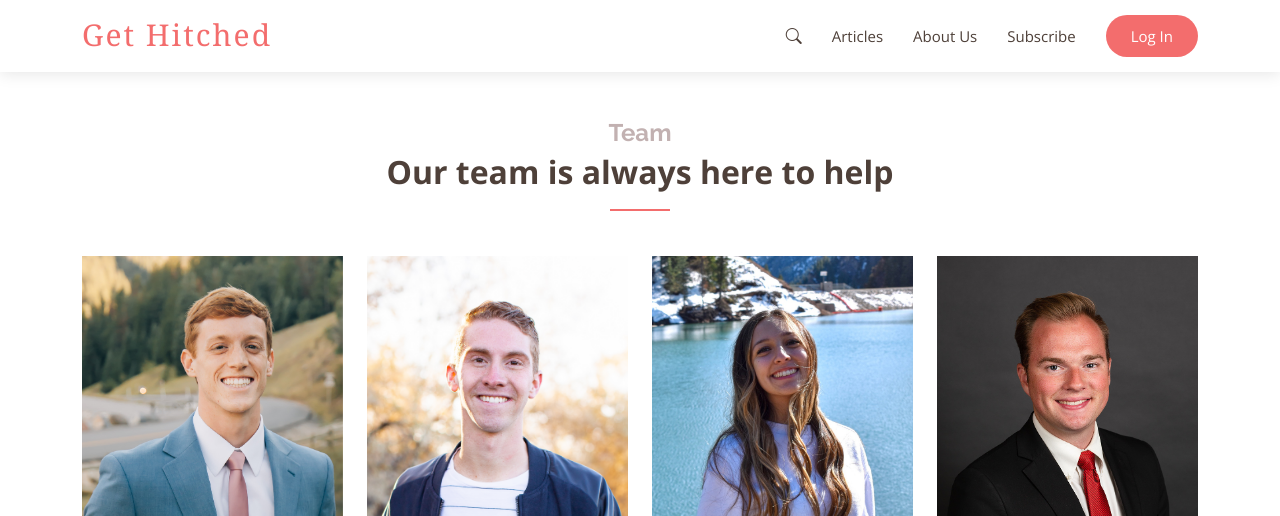
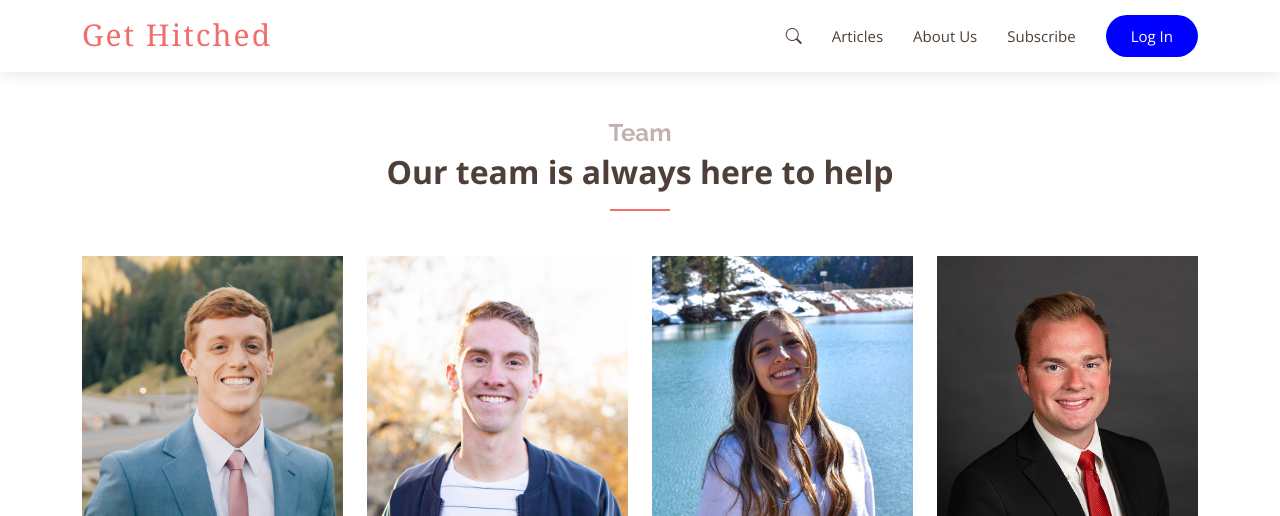
Before and after one commit to jaredbare/Wiki, a Django app: page /about in a window 1280 px wide. Shown: the top 516 px of the page. Run offline with Django 4.2, Linux system fonts and the light colour scheme; data that the repository does not hold is empty; some libraries are stand-ins or nearby versions.

Commit message:
Update base.html

```diff
--- a/templates/base.html
+++ b/templates/base.html
@@ -122,7 +122,7 @@
               <li><a href="{% url 'logout' %}">Log Out</a></li>
             </ul> {% endcomment %}
           </li>
-          <li><a class="getstarted scrollto" href="{% url 'login' %}">Log In</a></li>
+          <li><a class="getstarted scrollto" style="background-color: blue !important;" href="{% url 'login' %}">Log In</a></li>
         </ul>
         <i class="bi bi-list mobile-nav-toggle"></i>
       </nav><!-- .navbar -->
```
